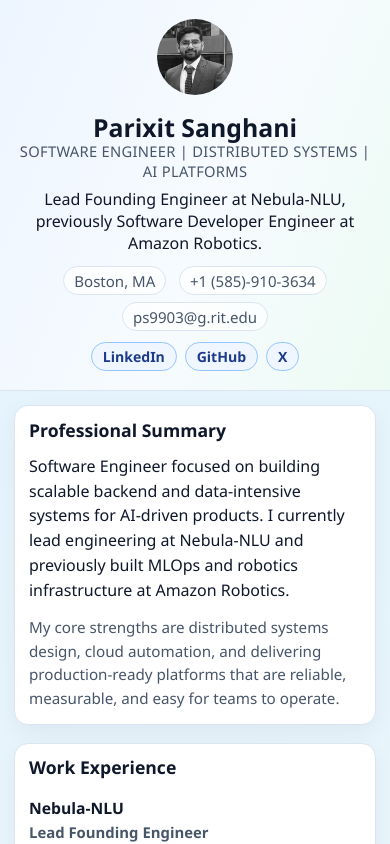
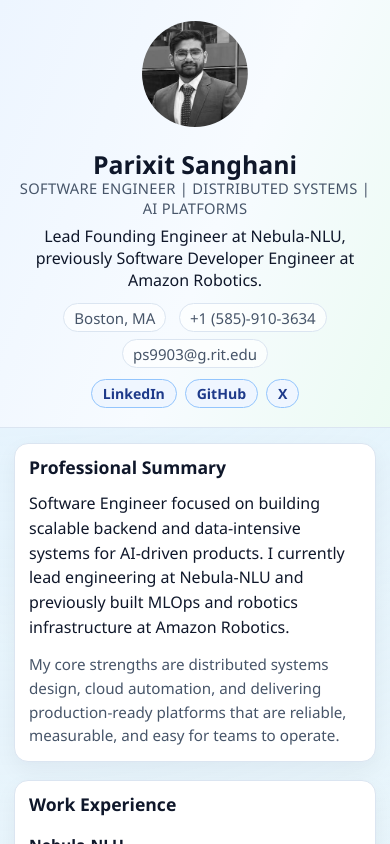
Before and after one commit to Parixit1999/parixit-sanghani, a React (Create React App) app: page / in a window 390 px wide. Shown: the top 844 px of the page. Built offline with nearby package versions, Linux system fonts and the light colour scheme.

Commit message:
Update header styles for improved layout and responsiveness

```diff
--- a/src/components/header/Header.css
+++ b/src/components/header/Header.css
@@ -9,17 +9,19 @@
     margin: 0 auto;
     display: grid;
     grid-template-columns: auto 1fr;
-    gap: 1rem;
-    align-items: center;
+    gap: 1.35rem;
+    align-items: start;
 }
 
 .header-photo {
-    width: 104px;
-    height: 104px;
+    width: 148px;
+    height: 148px;
     border-radius: 50%;
     object-fit: cover;
     border: none;
     box-shadow: none;
+    align-self: start;
+    margin-top: 0.1rem;
 }
 
 .header-main {
@@ -101,8 +103,8 @@
     }
 
     .header-photo {
-        width: 76px;
-        height: 76px;
+        width: 106px;
+        height: 106px;
         border-radius: 50%;
     }
 
```
